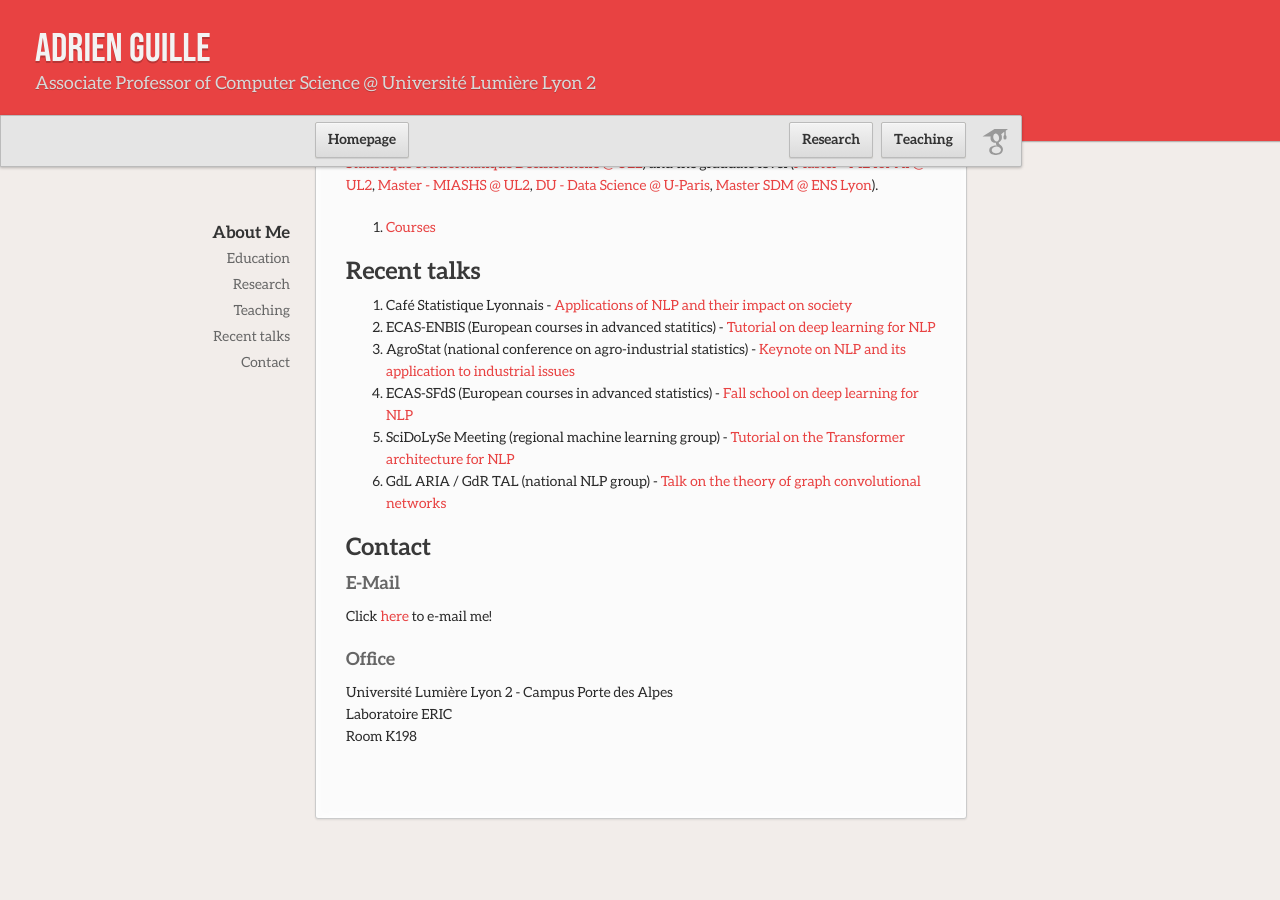
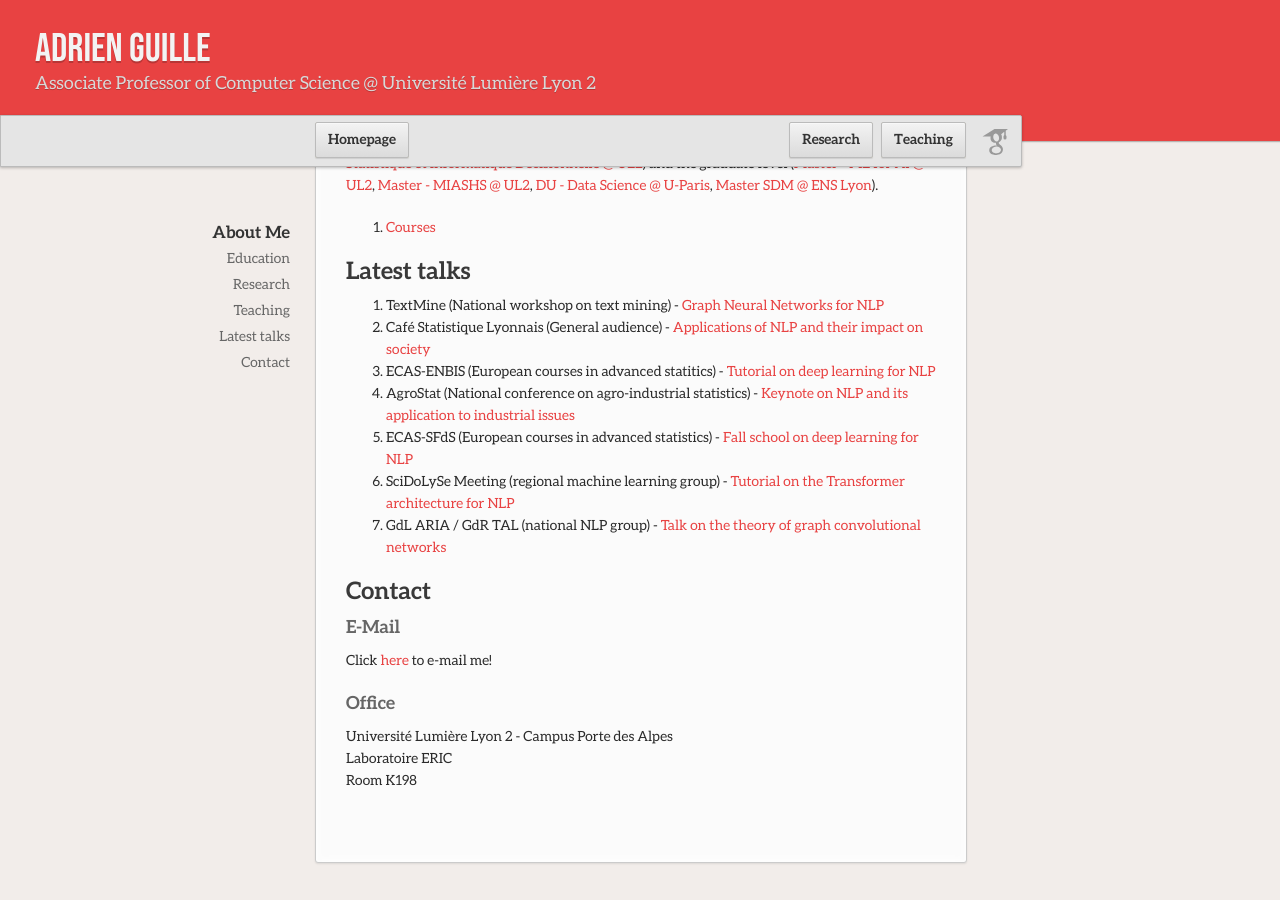
Before and after one commit to AdrienGuille/adrienguille.github.io, a Jekyll site: the page built from index.md, in a window 1280 px wide and 900 px high, scrolled down 692 px. Built offline with Jekyll 4.4.1, drawn with Linux system fonts in a browser that asks for light colours; our own code applies the rules of GitHub Pages for plain Markdown files; before the commit the page ends 1551 px from its top, so only the background shows below that.

Commit message:
Update index.md

```diff
--- a/index.md
+++ b/index.md
@@ -18,11 +18,12 @@
 
 - [Courses](https://adrienguille.github.io/teaching.html)
 
-## Recent talks
+## Latest talks
 
-- Café Statistique Lyonnais - [Applications of NLP and their impact on society](http://cafestatistiquelyonnais.blogspot.com/2017/10/saison-20172018-prochain-cafe-stat-lyon.html)
+- TextMine (National workshop on text mining) - [Graph Neural Networks for NLP](https://textmine.sciencesconf.org/resource/page/id/4)
+- Café Statistique Lyonnais (General audience) - [Applications of NLP and their impact on society](http://cafestatistiquelyonnais.blogspot.com/2017/10/saison-20172018-prochain-cafe-stat-lyon.html)
 - ECAS-ENBIS (European courses in advanced statitics) - [Tutorial on deep learning for NLP](https://conferences.enbis.org/event/23/)
-- AgroStat (national conference on agro-industrial statistics) - [Keynote on NLP and its application to industrial issues](https://drive.google.com/file/d/1KeAyvpEZ_KwCngF_3zmjQXDxeR3jJR0E/view)
+- AgroStat (National conference on agro-industrial statistics) - [Keynote on NLP and its application to industrial issues](https://drive.google.com/file/d/1KeAyvpEZ_KwCngF_3zmjQXDxeR3jJR0E/view)
 - ECAS-SFdS (European courses in advanced statistics) - [Fall school on deep learning for NLP](https://www.sfds.asso.fr/fr/ecas/632-home/)
 - SciDoLySe Meeting (regional machine learning group) - [Tutorial on the Transformer architecture for NLP](http://scidolyse.ens-lyon.fr/sites/default/files/2021-05/guile_small.pdf)
 - GdL ARIA / GdR TAL (national NLP group) - [Talk on the theory of graph convolutional networks](http://www.asso-aria.org/gdl/2021/20210115/)
```
